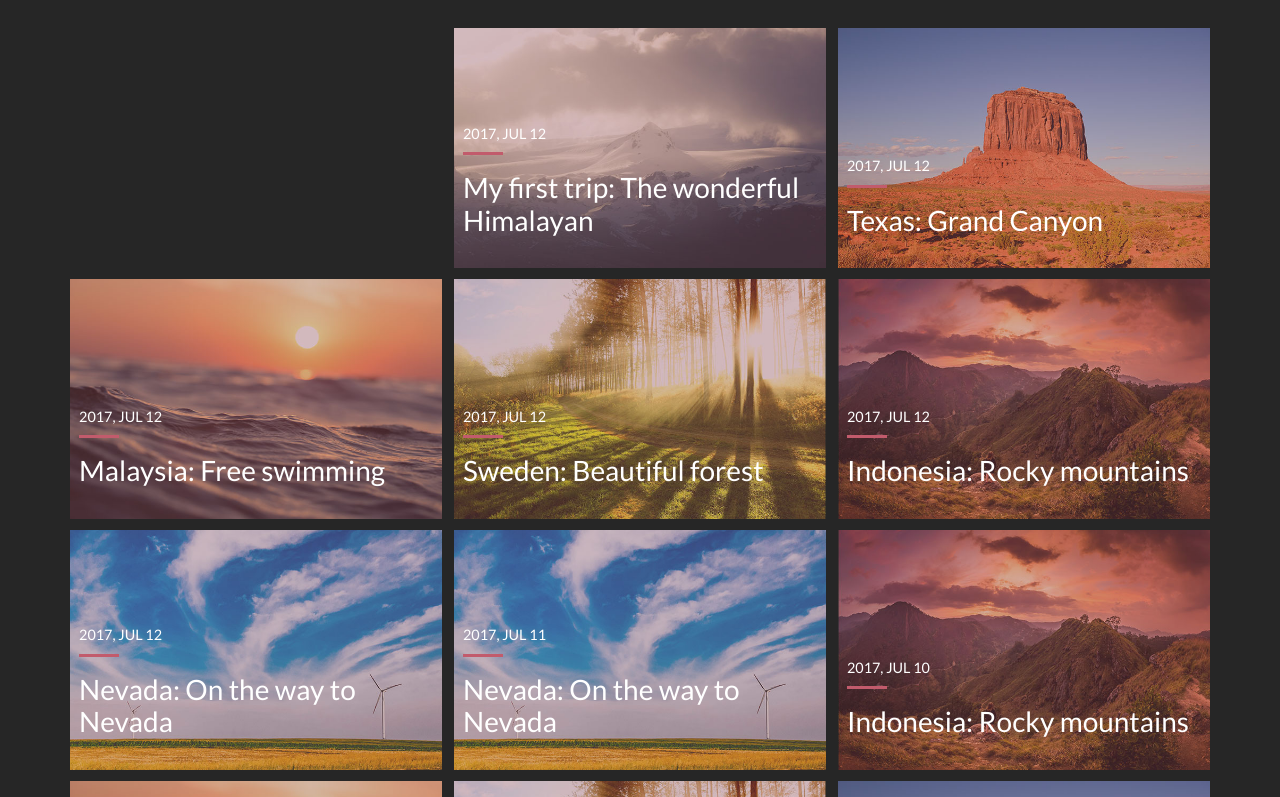
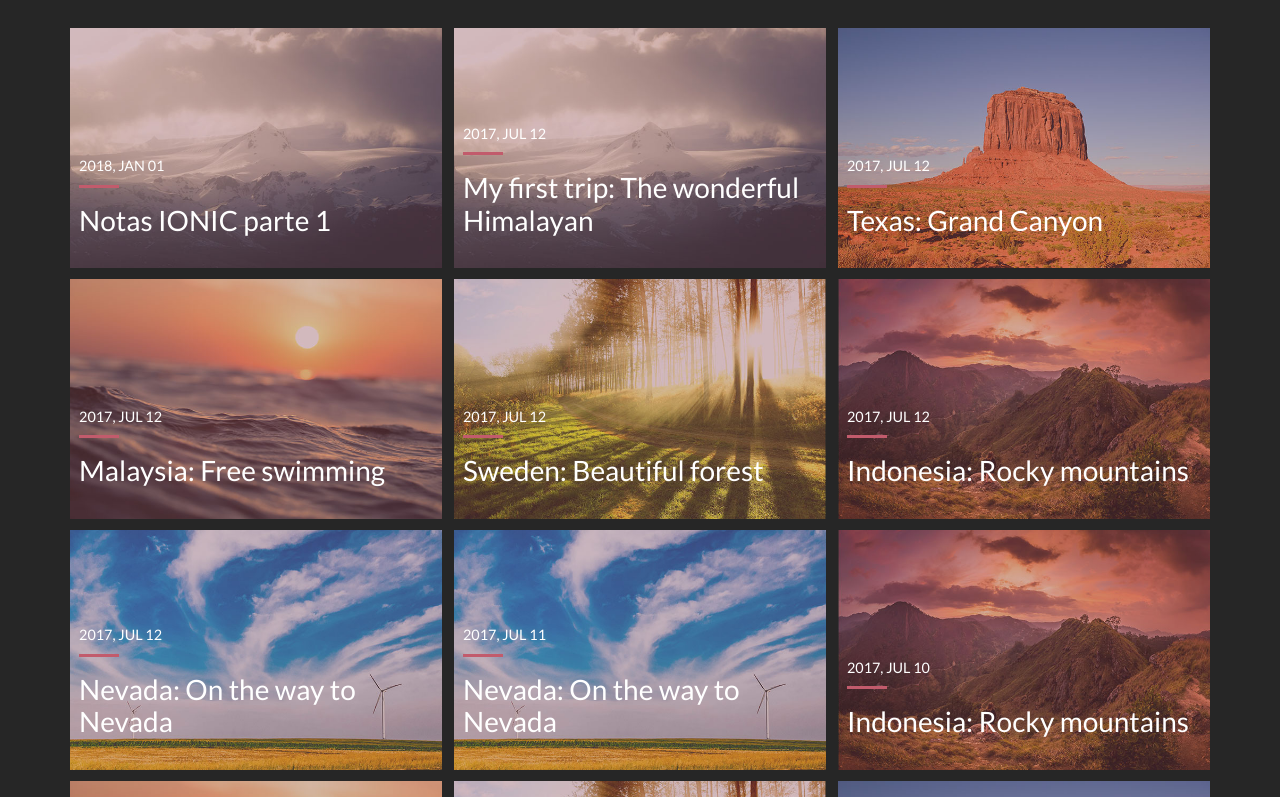
Before and after one commit to Devgutierrez/Devgutierrez.github.io, a Jekyll site: the page built from index.html, in a window 1280 px wide and 900 px high, scrolled down 538 px, cut to the strip 103-900 px from the top of the window. Built offline with Jekyll 4.4.1, drawn with Linux system fonts in a browser that asks for light colours; the list of posts is cut into pages by our own code.

Commit message:
Update 2018-01-01-Notas-IONIC-parte1.markdown

```diff
--- a/_posts/2018-01-01-Notas-IONIC-parte1.markdown
+++ b/_posts/2018-01-01-Notas-IONIC-parte1.markdown
@@ -1,11 +1,11 @@
 ---
 layout: post
 title: "Notas IONIC parte 1"
+img: himalayan.jpg # Add image post (optional)
 date: 2018-01-01 20:00:00 +0300
 description: You’ll find this post in your `_posts` directory. Go ahead and edit it and re-build the site to see your changes. # Add post description (optional)
 tag: [Programacion, Blogging, Ionic]
 ---
-
 
 # IONIC
 
```
